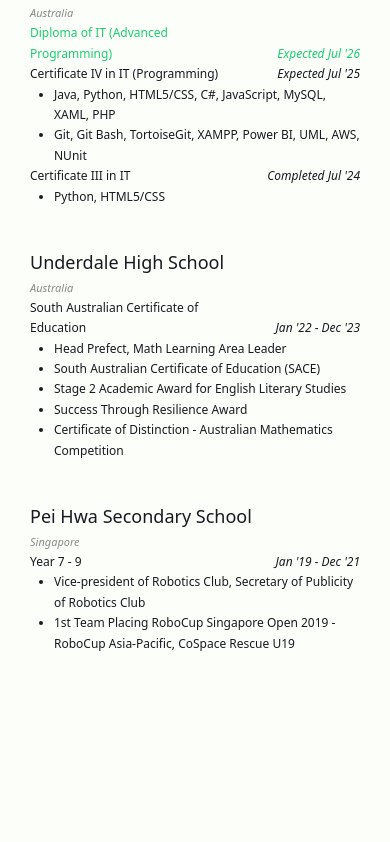
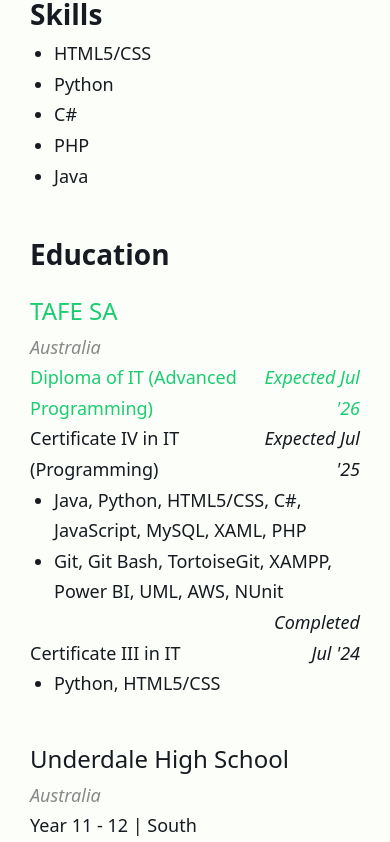
Before and after one commit to elisha-b/portfolio, a React (Vite) app: page / in a window 390 px wide. Shown: the part 1287-2129 px from the top of the page. Before the commit the page ends 1971 px from the top, so only its background shows below. Built offline with nearby package versions, Linux system fonts and the light colour scheme.

Commit message:
Tweaked education and mobile appearance

```diff
--- a/src/App.css
+++ b/src/App.css
@@ -46,24 +46,24 @@
 }
 
 .info {
-  padding: 50px
+  padding: 30px
 }
 
 @media (max-width: 1080px) {
   body {
-    font-size: 12px;
+    font-size: 18px;
   }
   h1 {
     font-size: 48px;
   }
   h2 {
+    font-size: 28px;
+  }
+  h3 {
     font-size: 24px;
   }
-  h3 {
+  .country {
     font-size: 18px;
-  }
-  .country {
-    font-size: 11px;
   }
   .main {
     display: block;
--- a/src/App.jsx
+++ b/src/App.jsx
@@ -55,11 +55,10 @@
             <div>
               <h3 class="text-[28px] mt-10">Underdale High School</h3>
               <p className="country">Australia</p>
-              <h4 class="inline-block w-2/3">South Australian Certificate of Education</h4>
+              <h4 class="inline-block w-2/3">Year 11 - 12 | South Australian Certificate of Education (SACE)</h4>
               <h4 class="inline-block w-1/3 text-right italic">Jan '22 - Dec '23</h4>
               <ul class="list-disc ml-6">
                 <li>Head Prefect, Math Learning Area Leader</li>
-                <li>South Australian Certificate of Education (SACE)</li>
                 <li>Stage 2 Academic Award for English Literary Studies</li>
                 <li>Success Through Resilience Award</li>
                 <li>Certificate of Distinction - Australian Mathematics Competition</li>
```
